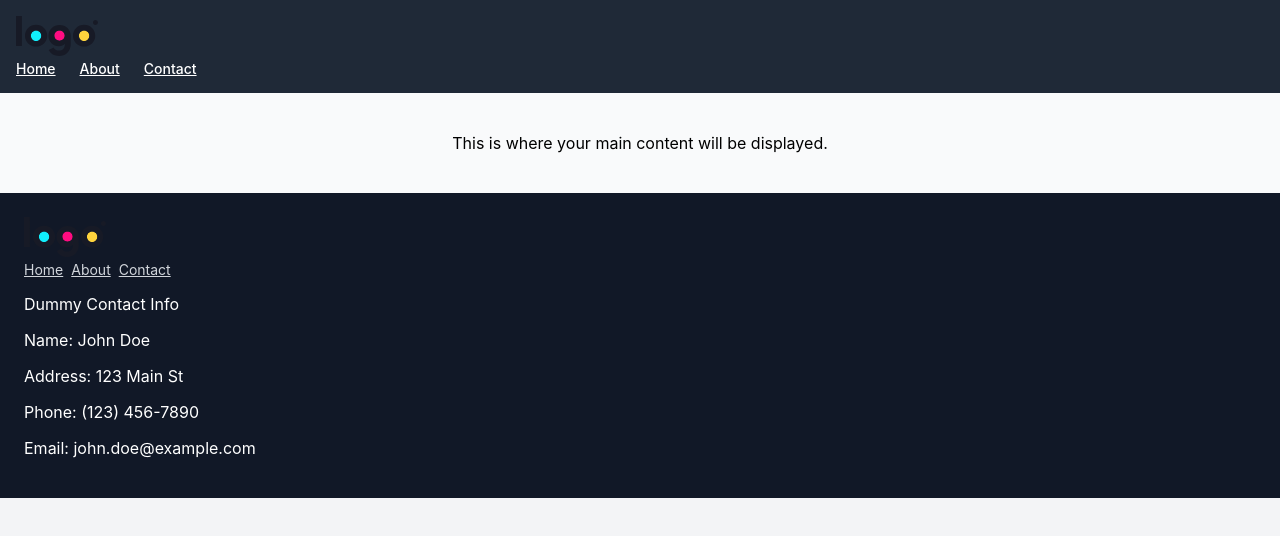
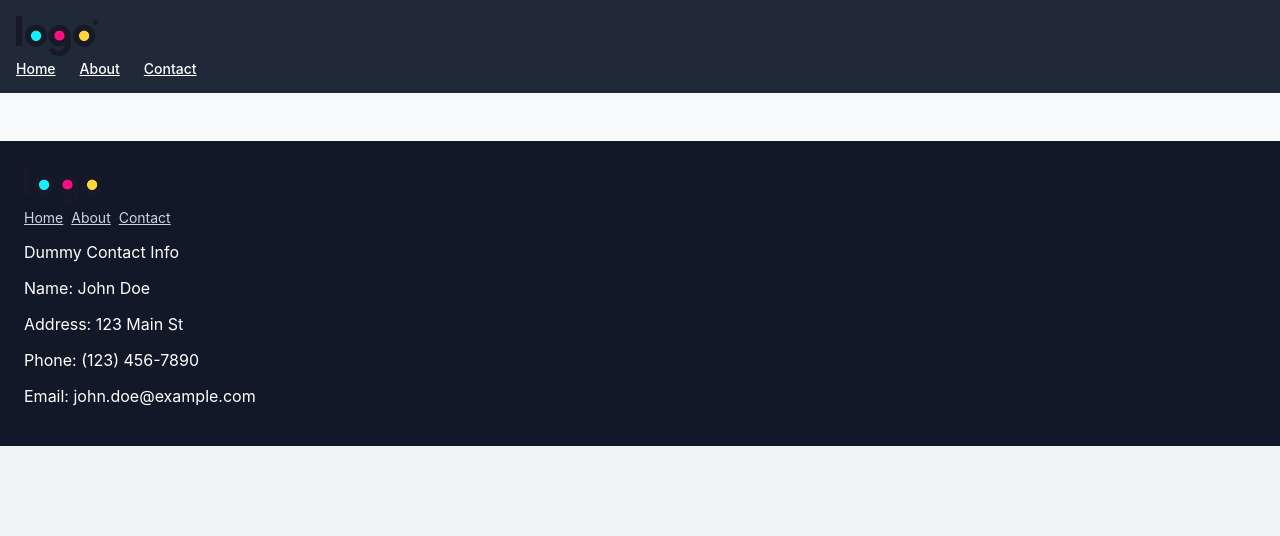
Before and after one commit to PrimaryV1C/pokemon-searcher, a Vue app: page / in a window 1280 px wide. Shown: the top 536 px of the page. Built offline with nearby package versions, Linux system fonts and the light colour scheme.

Commit message:
Added Grid to Main Component

```diff
--- a/src/App.vue
+++ b/src/App.vue
@@ -1,7 +1,9 @@
 <template>
   <div>
     <Header />
-    <Main />
+    <Main>
+      <Grid/>
+    </Main>
     <Footer />
   </div>
 </template>
@@ -10,10 +12,12 @@
 import Header from "./components/Header.vue";
 import Main from "./components/Main.vue";
 import Footer from "./components/Footer.vue";
+import Grid from "./components/Grid.vue";
 
 export default {
   name: "App",
   components: {
+    Grid,
     Header,
     Main,
     Footer,
--- a/src/components/Main.vue
+++ b/src/components/Main.vue
@@ -1,8 +1,6 @@
 <template>
   <main>
-    <div>
-      <p>This is where your main content will be displayed.</p>
-    </div>
+    <slot/>
   </main>
 </template>
 
```
